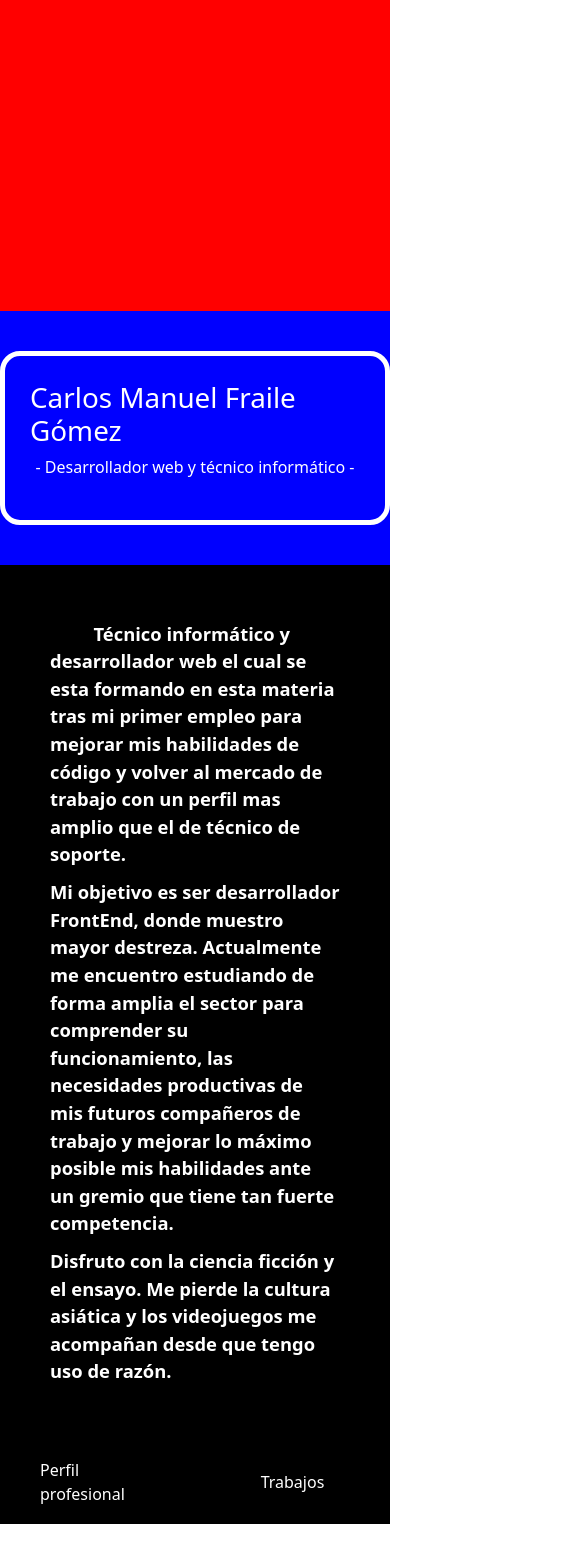
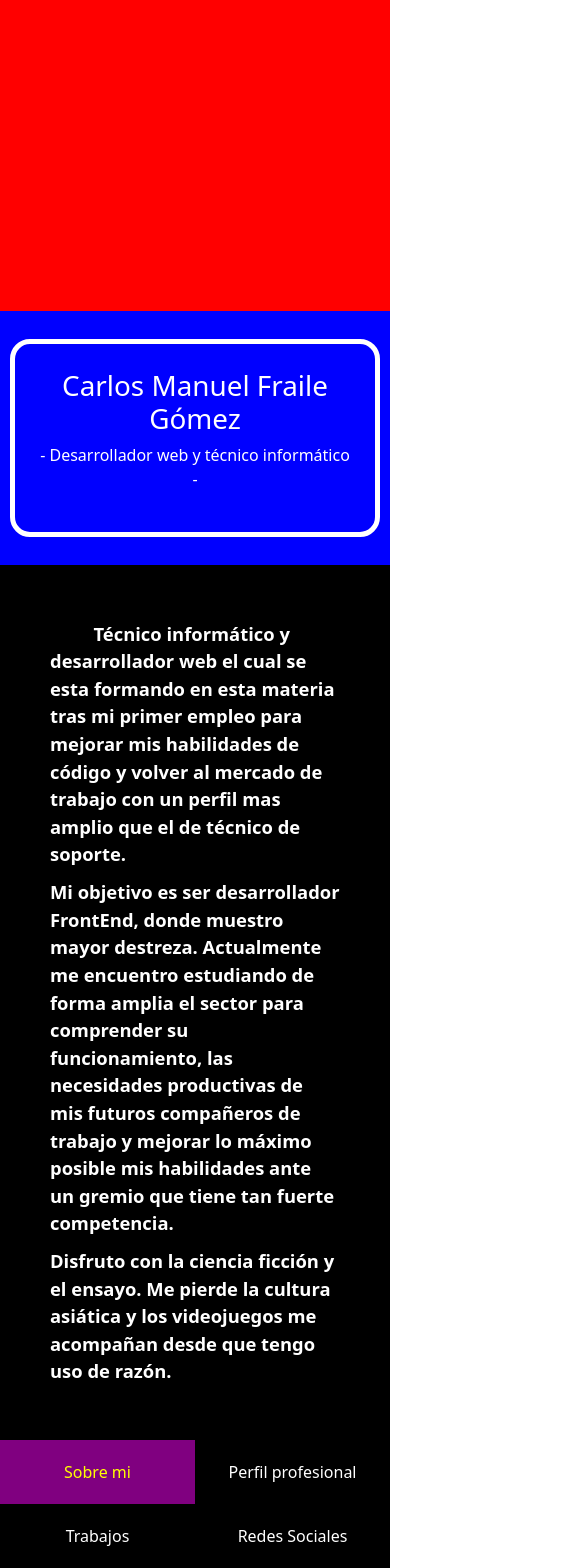
Before and after one commit to cmfraile/Portfolio2, an Angular app: page / in a window 390 px wide. Shown: the part 195-1763 px from the top of the page, 585 px wide, since content can reach past the window. Before the commit the page ends 1719 px from the top, so only its background shows below. Built offline with nearby package versions, Linux system fonts and the light colour scheme.

Commit message:
Responsive del about medio que

```diff
--- a/src/app/app.component.sass
+++ b/src/app/app.component.sass
@@ -12,7 +12,3 @@
 .nav
     min-width: 100vw
     min-height: 10vh
-
-@media (max-width:650px)
-    .nav
-        max-height: 30vh
--- a/src/app/componentes/main/main.component.sass
+++ b/src/app/componentes/main/main.component.sass
@@ -23,6 +23,8 @@
                 justify-content: center
                 align-items: center
                 flex-direction: column
+                text-align: center
+                max-width: 95%
                 border: 5px solid white
                 border-radius: 20px
                 padding: 25px
@@ -45,3 +47,7 @@
         min-width: 100%
     .wd
         min-width: 80%
+
+@media (max-width:450px)
+    .wd
+        max-width: 95%
--- a/src/app/componentes/navegacion/navegacion.component.sass
+++ b/src/app/componentes/navegacion/navegacion.component.sass
@@ -3,8 +3,10 @@
     min-width: 100vw
     margin: 0px
     display: flex
+    flex-wrap: wrap
+    flex-direction: row
     justify-content: center
-    align-items: center
+    align-items: flex-start
     a
         text-decoration: none
         margin: 0px
@@ -12,9 +14,7 @@
     .opcionweb,.opcionrrss
         cursor: pointer
     .opcionweb
-        margin: 0px 20px
-        padding: 0px 20px
-        min-height: 10vh
+        padding: 20px
         display: flex
         justify-content: center
         align-items: center
@@ -36,6 +36,11 @@
             border-top: 2px solid yellow !important
             color: yellow
 
-@media (max-width:650px)
-    a
-        min-width: 50%
+@media (max-width:660px)
+    .bloquenav
+        .activa
+            background-color: purple
+            div
+                border: none !important
+        a
+            min-width: 50%
```
